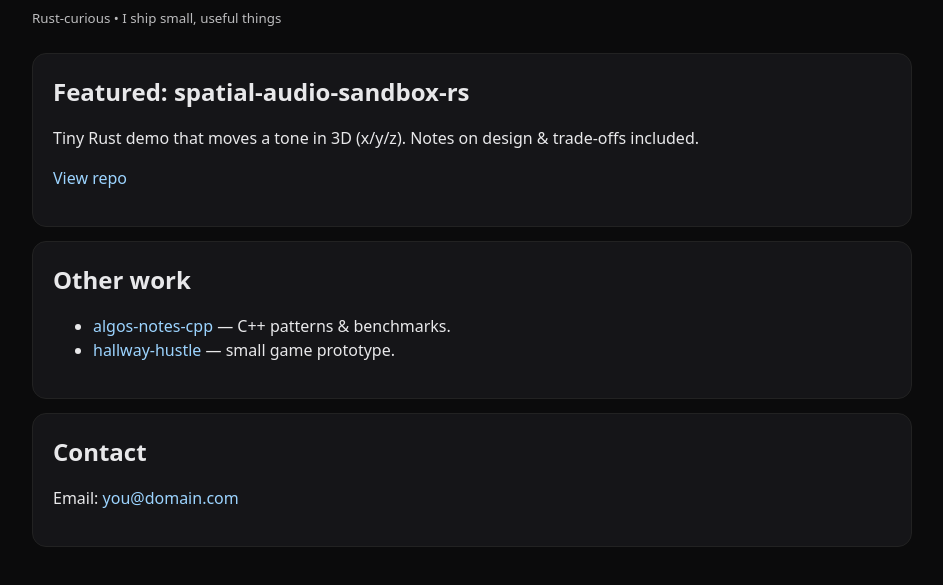
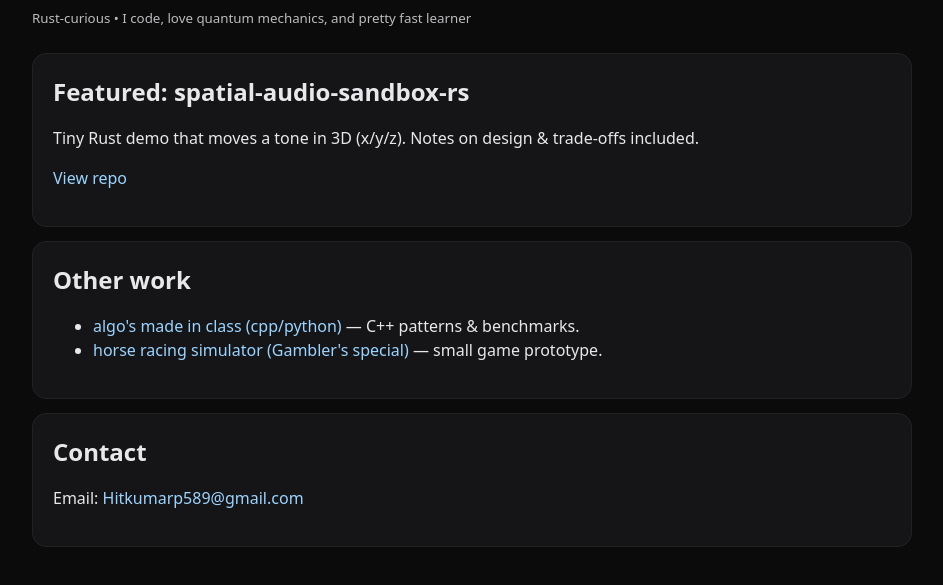
Before and after one commit to H33T589/H33T589.github.io, a plain HTML site: page index.html in a window 1280 px wide. Shown: the part 77-662 px from the top of the page, without its empty margins (168-1111 px from the left). Drawn offline with Linux system fonts and the light colour scheme.

Commit message:
Update index.html

```diff
--- a/index.html
+++ b/index.html
@@ -13,7 +13,7 @@
   <header>
     <div>
       <h1>Heet — CS @ SFU</h1>
-      <small>Rust-curious • I ship small, useful things</small>
+      <small>Rust-curious • I code, love quantum mechanics, and pretty fast learner</small>
     </div>
     <div><a href="https://github.com/H33T589">GitHub</a></div>
   </header>
@@ -27,14 +27,14 @@
   <div class="card">
     <h2>Other work</h2>
     <ul>
-      <li><a href="https://github.com/H33T589/algos-notes-cpp">algos-notes-cpp</a> — C++ patterns & benchmarks.</li>
-      <li><a href="https://github.com/H33T589/hallway-hustle">hallway-hustle</a> — small game prototype.</li>
+      <li><a href="https://github.com/H33T589/algos-notes-cpp">algo's made in class (cpp/python)</a> — C++ patterns & benchmarks.</li>
+      <li><a href="https://github.com/H33T589/hallway-hustle">horse racing simulator (Gambler's special)</a> — small game prototype.</li>
     </ul>
   </div>
 
   <div class="card">
     <h2>Contact</h2>
-    <p>Email: <a href="mailto:you@domain.com">you@domain.com</a></p>
+    <p>Email: <a href="mailto:you@domain.com">Hitkumarp589@gmail.com</a></p>
   </div>
 </div>
 </html>
```
